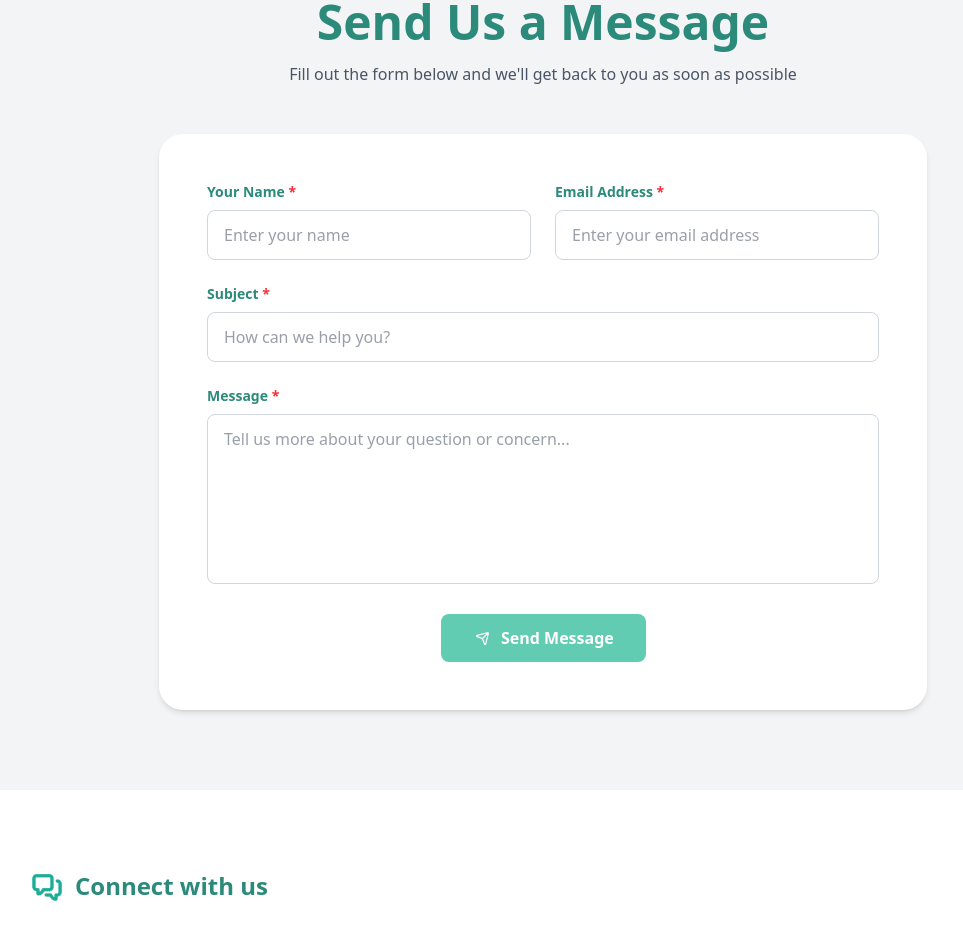
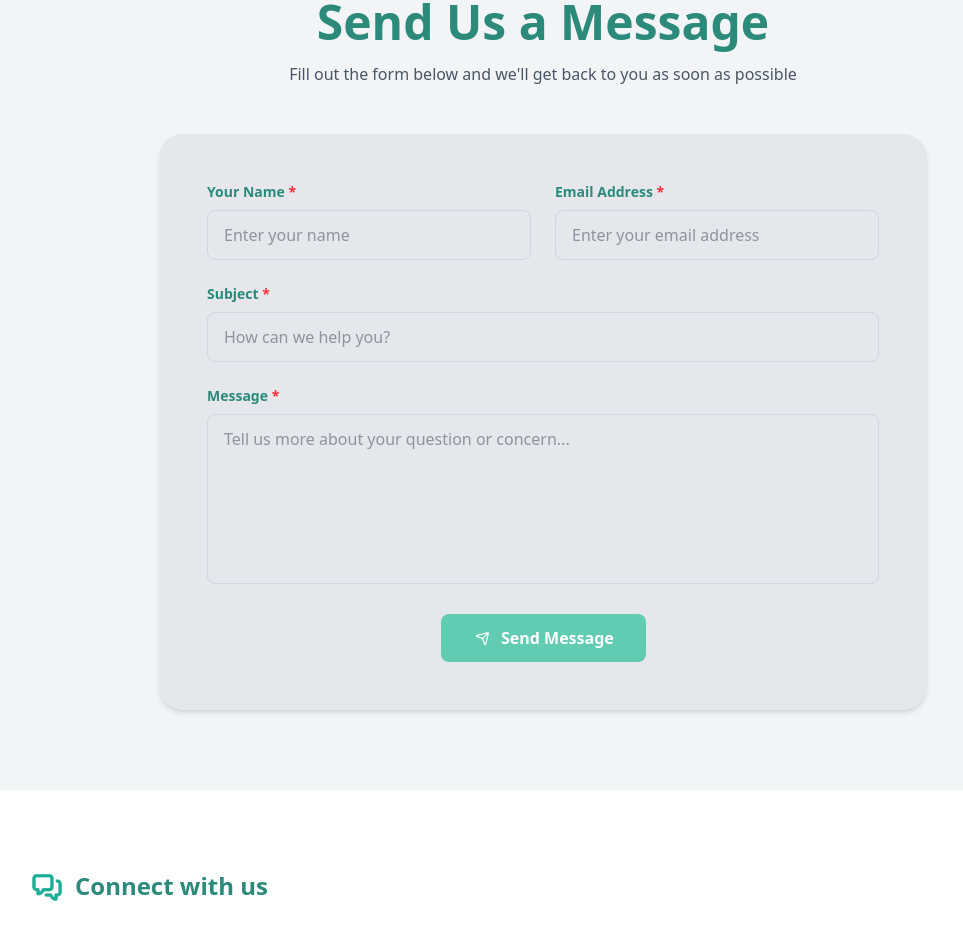
Before and after one commit to johnkarlmolina/ritmo-2.0, a React (Vite) app: page /contact in a window 1280 px wide. Shown: the part 940-1865 px from the top of the page, without its empty margins (97-1060 px from the left). Built offline with nearby package versions, Linux system fonts and the light colour scheme.

Commit message:
changing the color of send us a message in cotacts to grey

```diff
--- a/src/pages/contact.tsx
+++ b/src/pages/contact.tsx
@@ -177,7 +177,7 @@ export default function Contact() {
 					</div>
 
 					<div className="max-w-3xl mx-auto">
-						<div className="bg-white rounded-3xl p-12 shadow-md transition transform hover:-translate-y-1 hover:shadow-xl">
+						<div className="bg-gray-200 rounded-3xl p-12 shadow-md transition transform hover:-translate-y-1 hover:shadow-xl">
 							<form className="space-y-6">
 								{/* Name and Email Row */}
 								<div className="grid grid-cols-1 md:grid-cols-2 gap-6">
```
